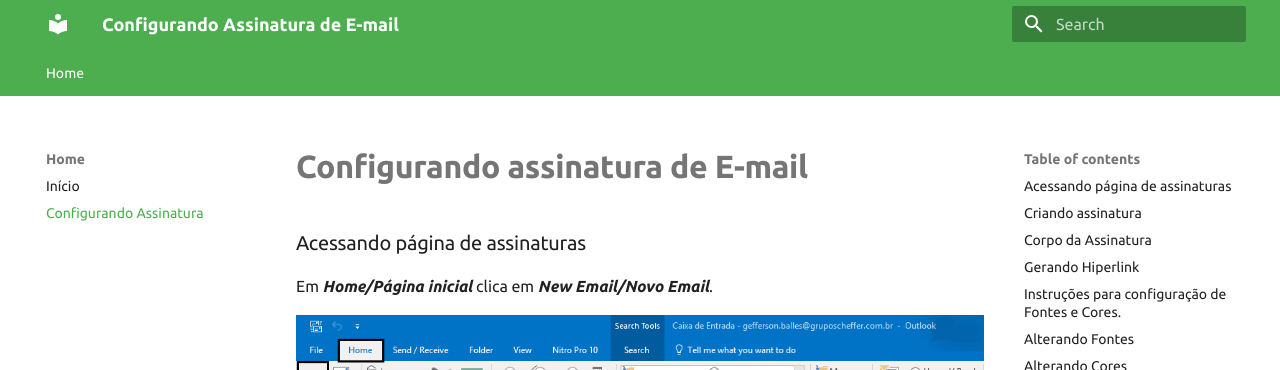
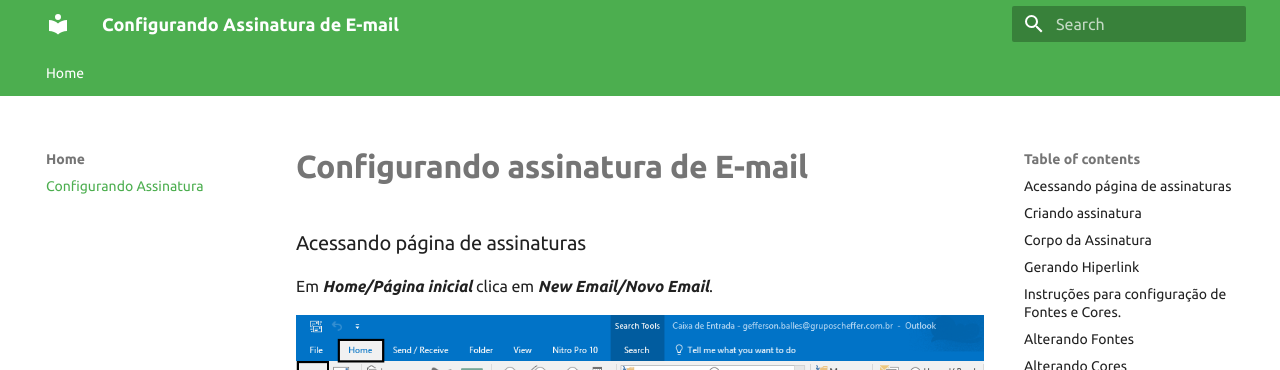
Before and after one commit to Geffersonballes/configurar_assinatura, an MkDocs documentation site: the page built from docs/assinatura.md, in a window 1280 px wide. Shown: the top 370 px of the page. Built offline with MkDocs 1.6.1 and Material for MkDocs 9.7.7, drawn with Linux system fonts in a browser that asks for light colours; old or Windows-style settings are respelled for this version of MkDocs.

```diff
--- a/mkdocs.yml
+++ b/mkdocs.yml
@@ -50,5 +50,4 @@
 # Paginas
 pages:
   - 'Home':
-    - 'Início': ''
     - 'Configurando Assinatura': 'assinatura.md'
```
